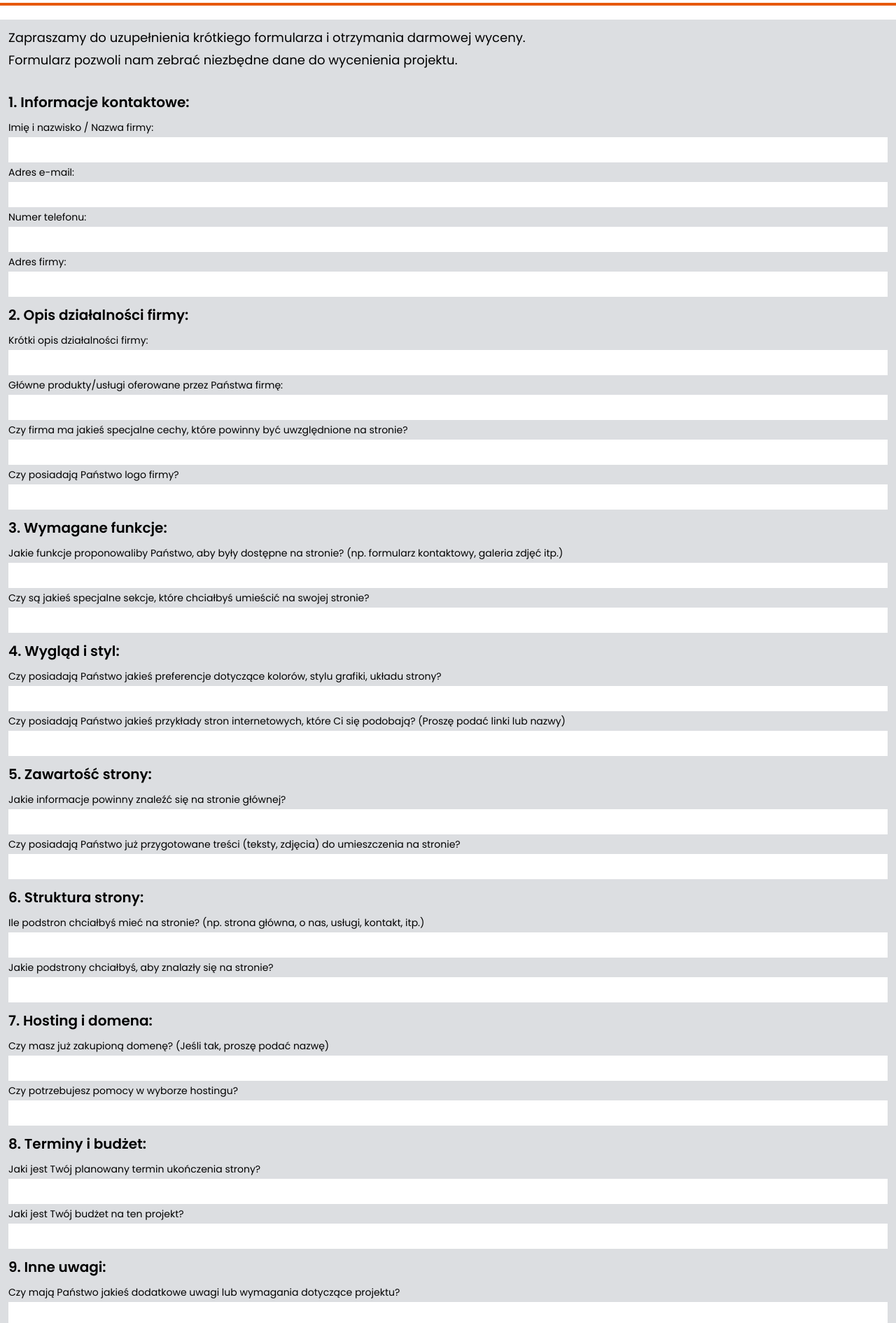
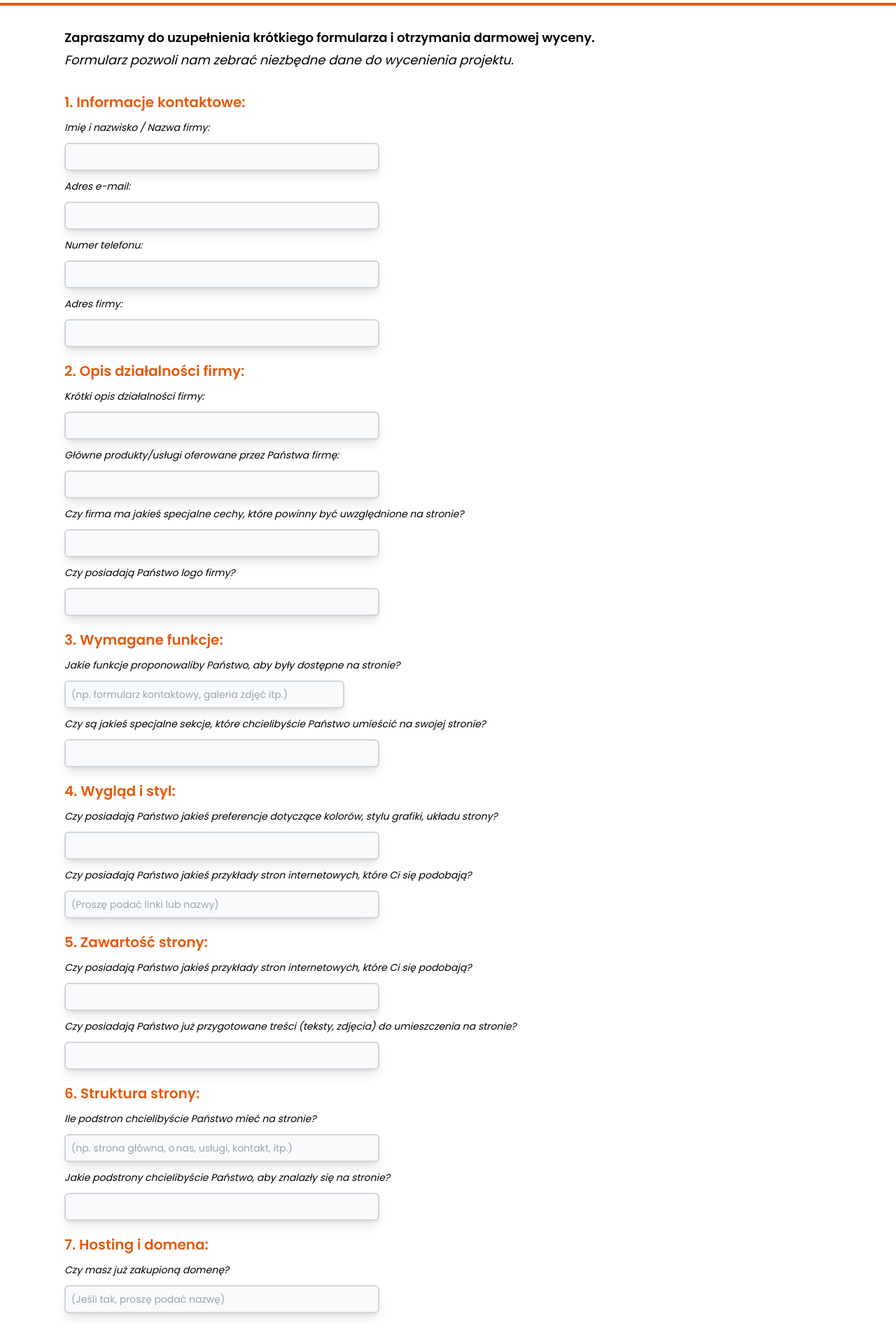
Before and after one commit to Engarr/modezp, a Next.js app: page /formularz-zgloszeniowy in a window 1280 px wide. Shown: the part 180-2070 px from the top of the page at 70% size. Built offline with nearby package versions, Linux system fonts and the light colour scheme.

Commit message:
modify formularz

```diff
--- a/src/app/formularz-zgloszeniowy/page.tsx
+++ b/src/app/formularz-zgloszeniowy/page.tsx
@@ -2,9 +2,18 @@
 import SectionTitle from '@/components/section-header';
 import React from 'react';
 import { motion } from 'framer-motion';
-import { useForm, SubmitHandler, Controller } from 'react-hook-form';
+import {
+  useForm,
+  SubmitHandler,
+  Controller,
+  Control,
+  FieldValues,
+  Path,
+  ControllerRenderProps,
+} from 'react-hook-form';
 import { sendFormData, FormRegistration } from '@/lib/contact-form';
 import { toast } from 'react-hot-toast';
+import { cn } from '@/lib/utils';
 
 const FormRegistration = () => {
   const { control, handleSubmit, reset } = useForm<FormRegistration>();
@@ -24,43 +33,33 @@ const FormRegistration = () => {
   };
   return (
     <>
-			<div className='container mx-auto  flex flex-col justify-between text-center mt-10 sm:text-left '>
+      <div className='container mx-auto  flex flex-col justify-between text-center mt-10 sm:text-left  '>
         <SectionTitle>Formularz Wyceny</SectionTitle>
       </div>
-			<section className='relative container mx-auto pb-32  bg-[#dcdee1] p-3'>
+      <section className='relative container mx-auto pb-32   p-3 '>
         <form
           onSubmit={handleSubmit(onSubmit)}
-					className='flex flex-col justify-around gap-1 text-sm sm:text-md  text-black'
-				>
-					<p className='text-lg'>
-						Zapraszamy do uzupełnienia krótkiego formularza i
-						otrzymania darmowej wyceny.
+          className='flex flex-col justify-around gap-1 text-sm sm:text-md  text-black lg:pl-20'>
+          <p className='text-lg font-semibold'>
+            Zapraszamy do uzupełnienia krótkiego formularza i otrzymania
+            darmowej wyceny.
           </p>
-					<p className='text-lg mb-5'>
-						Formularz pozwoli nam zebrać niezbędne dane do
-						wycenienia projektu.
+          <p className=' text-base lg:text-lg mb-5 italic'>
+            Formularz pozwoli nam zebrać niezbędne dane do wycenienia projektu.
           </p>
-					<h2 className='text-xl my-2 font-semibold'>
-						1. Informacje kontaktowe:
-					</h2>
+
+          <FormTitle text='1. Informacje kontaktowe:' />
           <Controller
             name='yourName'
             control={control}
             defaultValue=''
             rules={{ required: true }}
             render={({ field }) => (
-							<>
-								<label htmlFor='yourName'>
-									Imię i nazwisko / Nazwa firmy:
-								</label>
-								<input
-									id='yourName'
-									required
-									{...field}
+              <Input
+                field={field}
                 type='text'
-									className='p-2'
+                text='Imię i nazwisko / Nazwa firmy:'
               />
-							</>
             )}
           />
           <Controller
@@ -69,16 +68,7 @@ const FormRegistration = () => {
             defaultValue=''
             rules={{ required: true }}
             render={({ field }) => (
-							<>
-								<label htmlFor='yourEmail'>Adres e-mail:</label>
-								<input
-									id='yourEmail'
-									required
-									{...field}
-									type='text'
-									className='p-2'
-								/>
-							</>
+              <Input field={field} type='text' text='Adres e-mail:' />
             )}
           />
           <Controller
@@ -87,18 +77,7 @@ const FormRegistration = () => {
             defaultValue=''
             rules={{ required: true }}
             render={({ field }) => (
-							<>
-								<label htmlFor='yourPhone'>
-									Numer telefonu:
-								</label>
-								<input
-									id='yourPhone'
-									required
-									{...field}
-									type='text'
-									className='p-2'
-								/>
-							</>
+              <Input field={field} type='text' text='Numer telefonu:' />
             )}
           />
           <Controller
@@ -107,39 +86,22 @@ const FormRegistration = () => {
             defaultValue=''
             rules={{ required: true }}
             render={({ field }) => (
-							<>
-								<label htmlFor='yourAdress'>Adres firmy:</label>
-								<input
-									id='yourAdress'
-									required
-									{...field}
-									type='text'
-									className='p-2'
-								/>
-							</>
+              <Input field={field} type='text' text='Adres firmy:' />
             )}
           />
-					<h2 className='text-xl my-2 font-semibold'>
-						2. Opis działalności firmy:
-					</h2>
+
+          <FormTitle text='2. Opis działalności firmy:' />
           <Controller
             name='shortCompanyDescription'
             control={control}
             defaultValue=''
             rules={{ required: true }}
             render={({ field }) => (
-							<>
-								<label htmlFor='shortCompanyDescription'>
-									Krótki opis działalności firmy:
-								</label>
-								<input
-									id='shortCompanyDescription'
-									required
-									{...field}
+              <Input
+                field={field}
                 type='text'
-									className='p-2'
+                text='Krótki opis działalności firmy:'
               />
-							</>
             )}
           />
           <Controller
@@ -148,19 +110,11 @@ const FormRegistration = () => {
             defaultValue=''
             rules={{ required: true }}
             render={({ field }) => (
-							<>
-								<label htmlFor='companyProducts'>
-									Główne produkty/usługi oferowane przez
-									Państwa firmę:
-								</label>
-								<input
-									id='companyProducts'
-									required
-									{...field}
+              <Input
+                field={field}
                 type='text'
-									className='p-2'
+                text='Główne produkty/usługi oferowane przez Państwa firmę:   '
               />
-							</>
             )}
           />
           <Controller
@@ -169,19 +123,12 @@ const FormRegistration = () => {
             defaultValue=''
             rules={{ required: true }}
             render={({ field }) => (
-							<>
-								<label htmlFor='companyCharacteristics'>
-									Czy firma ma jakieś specjalne cechy, które
-									powinny być uwzględnione na stronie?
-								</label>
-								<input
-									id='companyCharacteristics'
-									required
-									{...field}
+              <Input
+                field={field}
                 type='text'
-									className='p-2'
+                text='Czy firma ma jakieś specjalne cechy, które powinny być
+			   uwzględnione na stronie?'
               />
-							</>
             )}
           />
           <Controller
@@ -190,43 +137,28 @@ const FormRegistration = () => {
             defaultValue=''
             rules={{ required: true }}
             render={({ field }) => (
-							<>
-								<label htmlFor='companyLogo'>
-									Czy posiadają Państwo logo firmy?
-								</label>
-								<input
-									id='companyLogo'
-									required
-									{...field}
+              <Input
+                field={field}
                 type='text'
-									className='p-2'
+                text='Czy posiadają Państwo logo firmy?'
               />
-							</>
             )}
           />
-					<h2 className='text-xl my-2 font-semibold'>
-						3. Wymagane funkcje:
-					</h2>
+          <FormTitle text='3. Wymagane funkcje:' />
           <Controller
             name='pageFunctions'
             control={control}
             defaultValue=''
             rules={{ required: true }}
             render={({ field }) => (
-							<>
-								<label htmlFor='pageFunctions'>
-									Jakie funkcje proponowaliby Państwo, aby
-									były dostępne na stronie? (np. formularz
-									kontaktowy, galeria zdjęć itp.)
-								</label>
-								<input
-									id='pageFunctions'
-									required
-									{...field}
+              <Input
+                field={field}
                 type='text'
-									className='p-2'
+                text='Jakie funkcje proponowaliby Państwo, aby były dostępne na
+			  stronie? '
+                placeholder='(np. formularz kontaktowy, galeria zdjęć itp.)'
+                style='max-w-[400px] w-full'
               />
-							</>
             )}
           />
           <Controller
@@ -235,44 +167,26 @@ const FormRegistration = () => {
             defaultValue=''
             rules={{ required: true }}
             render={({ field }) => (
-							<>
-								<label htmlFor='pageSections'>
-									Czy są jakieś specjalne sekcje, które
-									chciałbyś umieścić na swojej stronie?
-								</label>
-								<input
-									id='pageSections'
-									required
-									{...field}
+              <Input
+                field={field}
                 type='text'
-									className='p-2'
+                text='Czy są jakieś specjalne sekcje, które chcielibyście Państwo umieścić na swojej stronie?'
               />
-							</>
             )}
           />
-					<h2 className='text-xl my-2 font-semibold'>
-						4. Wygląd i styl:
-					</h2>
+
+          <FormTitle text='4. Wygląd i styl:' />
           <Controller
             name='pageStyle'
             control={control}
             defaultValue=''
             rules={{ required: true }}
             render={({ field }) => (
-							<>
-								<label htmlFor='pageStyle'>
-									Czy posiadają Państwo jakieś preferencje
-									dotyczące kolorów, stylu grafiki, układu
-									strony?
-								</label>
-								<input
-									id='pageStyle'
-									required
-									{...field}
+              <Input
+                field={field}
                 type='text'
-									className='p-2'
+                text='Czy posiadają Państwo jakieś preferencje dotyczące kolorów, stylu grafiki, układu strony?'
               />
-							</>
             )}
           />
           <Controller
@@ -281,44 +195,29 @@ const FormRegistration = () => {
             defaultValue=''
             rules={{ required: true }}
             render={({ field }) => (
-							<>
-								<label htmlFor='pageExample'>
-									Czy posiadają Państwo jakieś przykłady stron
-									internetowych, które Ci się podobają?
-									(Proszę podać linki lub nazwy)
-								</label>
-								<input
-									id='pageExample'
-									required
-									{...field}
+              <Input
+                field={field}
                 type='text'
-									className='p-2'
+                text='Czy posiadają Państwo jakieś przykłady stron internetowych,
+			   które Ci się podobają? '
+                placeholder='(Proszę podać linki lub nazwy)'
               />
-							</>
             )}
           />
-					<h2 className='text-xl my-2 font-semibold'>
-						5. Zawartość strony:
-					</h2>
+          <FormTitle text='5. Zawartość strony:' />
+
           <Controller
             name='pageMainInformation'
             control={control}
             defaultValue=''
             rules={{ required: true }}
             render={({ field }) => (
-							<>
-								<label htmlFor='pageMainInformation'>
-									Jakie informacje powinny znaleźć się na
-									stronie głównej?
-								</label>
-								<input
-									id='pageMainInformation'
-									required
-									{...field}
+              <Input
+                field={field}
                 type='text'
-									className='p-2'
+                text='Czy posiadają Państwo jakieś przykłady stron internetowych,
+			  które Ci się podobają? '
               />
-							</>
             )}
           />
           <Controller
@@ -327,44 +226,28 @@ const FormRegistration = () => {
             defaultValue=''
             rules={{ required: true }}
             render={({ field }) => (
-							<>
-								<label htmlFor='pageExtraInfromation'>
-									Czy posiadają Państwo już przygotowane
-									treści (teksty, zdjęcia) do umieszczenia na
-									stronie?
-								</label>
-								<input
-									id='pageExtraInfromation'
-									required
-									{...field}
+              <Input
+                field={field}
                 type='text'
-									className='p-2'
+                text='Czy posiadają Państwo już przygotowane treści (teksty,
+				zdjęcia) do umieszczenia na stronie?'
               />
-							</>
             )}
           />
-					<h2 className='text-xl my-2 font-semibold'>
-						6. Struktura strony:
-					</h2>
+          <FormTitle text='6. Struktura strony:' />
+
           <Controller
             name='subpages'
             control={control}
             defaultValue=''
             rules={{ required: true }}
             render={({ field }) => (
-							<>
-								<label htmlFor='subpages'>
-									Ile podstron chciałbyś mieć na stronie? (np.
-									strona główna, o nas, usługi, kontakt, itp.)
-								</label>
-								<input
-									id='subpages'
-									required
-									{...field}
+              <Input
+                field={field}
                 type='text'
-									className='p-2'
+                text='Ile podstron chcielibyście Państwo mieć na stronie? '
+                placeholder='(np. strona główna, o	nas, usługi, kontakt, itp.)'
               />
-							</>
             )}
           />
           <Controller
@@ -373,43 +256,28 @@ const FormRegistration = () => {
             defaultValue=''
             rules={{ required: true }}
             render={({ field }) => (
-							<>
-								<label htmlFor='subpagesInfo'>
-									Jakie podstrony chciałbyś, aby znalazły się
-									na stronie?
-								</label>
-								<input
-									id='subpagesInfo'
-									required
-									{...field}
+              <Input
+                field={field}
                 type='text'
-									className='p-2'
+                text='Jakie podstrony chcielibyście Państwo, aby znalazły się na stronie?
+				'
               />
-							</>
             )}
           />
-					<h2 className='text-xl my-2 font-semibold'>
-						7. Hosting i domena:
-					</h2>
+          <FormTitle text='7. Hosting i domena:' />
+
           <Controller
             name='domena'
             control={control}
             defaultValue=''
             rules={{ required: true }}
             render={({ field }) => (
-							<>
-								<label htmlFor='domena'>
-									Czy masz już zakupioną domenę? (Jeśli tak,
-									proszę podać nazwę)
-								</label>
-								<input
-									id='domena'
-									required
-									{...field}
+              <Input
+                field={field}
                 type='text'
-									className='p-2'
+                text=' Czy masz już zakupioną domenę?'
+                placeholder='(Jeśli tak, proszę podać nazwę)'
               />
-							</>
             )}
           />
           <Controller
@@ -418,42 +286,26 @@ const FormRegistration = () => {
             defaultValue=''
             rules={{ required: true }}
             render={({ field }) => (
-							<>
-								<label htmlFor='hosting'>
-									Czy potrzebujesz pomocy w wyborze hostingu?
-								</label>
-								<input
-									id='hosting'
-									required
-									{...field}
+              <Input
+                field={field}
                 type='text'
-									className='p-2'
+                text='Czy potrzebujesz pomocy w wyborze hostingu?
+				 '
               />
-							</>
             )}
           />
-					<h2 className='text-xl my-2 font-semibold'>
-						8. Terminy i budżet:
-					</h2>
+          <FormTitle text='8. Terminy i budżet:' />
           <Controller
             name='deadline'
             control={control}
             defaultValue=''
             rules={{ required: true }}
             render={({ field }) => (
-							<>
-								<label htmlFor='deadline'>
-									Jaki jest Twój planowany termin ukończenia
-									strony?
-								</label>
-								<input
-									id='deadline'
-									required
-									{...field}
+              <Input
+                field={field}
                 type='text'
-									className='p-2'
+                text='Jaki jest Państwa planowany termin ukończenia strony?'
               />
-							</>
             )}
           />
           <Controller
@@ -462,54 +314,35 @@ const FormRegistration = () => {
             defaultValue=''
             rules={{ required: true }}
             render={({ field }) => (
-							<>
-								<label htmlFor='budget'>
-									Jaki jest Twój budżet na ten projekt?
-								</label>
-								<input
-									id='budget'
-									required
-									{...field}
-									type='text'
-									className='p-2'
+              <Input
+                field={field}
+                type='number'
+                text='Jaki jest Państwa budżet na ten projekt?
+			   '
               />
-							</>
             )}
           />
-					<h2 className='text-xl my-2 font-semibold'>
-						9. Inne uwagi:
-					</h2>
+          <FormTitle text='9. Inne uwagi:' />
           <Controller
             name='comments'
             control={control}
             defaultValue=''
             rules={{ required: true }}
             render={({ field }) => (
-							<>
-								<label htmlFor='comments'>
-									Czy mają Państwo jakieś dodatkowe uwagi lub
-									wymagania dotyczące projektu?
-								</label>
-								<input
-									id='comments'
-									{...field}
+              <Input
+                field={field}
                 type='text'
-									className='p-2'
+                text='Czy mają Państwo jakieś dodatkowe uwagi lub wymagania
+			  dotyczące projektu?'
               />
-							</>
             )}
           />
           <label htmlFor='agreement' className=' mt-2 flex'>
-						<input
-							type='checkbox'
-							className='w-[20px] h-[20px] '
-							required
-						/>
+            <input type='checkbox' className='w-[20px] h-[20px] ' required />
             <p className='text-[12px] xl:text-sm ml-3'>
-							Zgadzam się na przetwarzanie moich danych osobowych
-							przez Modezp Mateusz Woś, NIP: 7952501374 w celu
-							kontaktu z Tobą na Twoją prośbę zgodnie z polityką
-							prywatności.
+              Zgadzam się na przetwarzanie moich danych osobowych przez Modezp
+              Mateusz Woś, NIP: 7952501374 w celu kontaktu z Tobą na Twoją
+              prośbę zgodnie z polityką prywatności.
             </p>
           </label>
           <div className='flex justify-center sm:justify-end mt-5'>
@@ -519,8 +352,7 @@ const FormRegistration = () => {
                 transition: { duration: 0.1 },
               }}
               type='submit'
-							className='bg-button-background outline-none text-white text-md lg:text-lg py-2 px-4 rounded-3xl hover:bg-orange-600 transition-all hover:scale-2'
-						>
+              className='bg-button-background outline-none text-white text-md lg:text-lg py-2 px-4 rounded-3xl hover:bg-orange-600 transition-all hover:scale-2'>
               Wyślij formularz
             </motion.button>
           </div>
@@ -531,3 +363,44 @@ const FormRegistration = () => {
 };
 
 export default FormRegistration;
+
+type InputProps<T extends FieldValues, K extends Path<T>> = {
+  field: ControllerRenderProps<T, K>;
+  type: string;
+  placeholder?: string;
+  text: string;
+  style?: string;
+};
+
+type FormTitleType = {
+  text: string;
+};
+
+const FormTitle = ({ text }: FormTitleType) => {
+  return <h2 className='text-xl my-2 font-semibold text-main-color'>{text}</h2>;
+};
+const Input = <T extends FieldValues, K extends Path<T>>({
+  field,
+  type,
+  placeholder,
+  text,
+  style,
+}: InputProps<T, K>) => {
+  return (
+    <>
+      <label htmlFor='yourName' className='italic'>
+        {text}
+      </label>
+
+      <input
+        {...field}
+        type={type}
+        className={cn(
+          'p-2 shadow-lg lg:w-[450px] w-full rounded-md my-2 border-2 border-gray-300 bg-gray-50 focus:outline-none  focus:border-input-focus',
+          style
+        )}
+        placeholder={placeholder}
+      />
+    </>
+  );
+};
--- a/src/app/globals.css
+++ b/src/app/globals.css
@@ -12,6 +12,7 @@
   --button-background: #e03600;
   --button-background-hover: #ed3700;
   --main-bright-color: #f8f1f1;
+  --input-focus: #e7570a48;
 }
 
 @layer utilities {
--- a/tailwind.config.ts
+++ b/tailwind.config.ts
@@ -20,6 +20,7 @@ module.exports = {
         'button-background': 'var(--button-background)',
         'button-background-hover': 'var(--button-background-hover)',
         'main-bright-color': 'var(--main-bright-color)',
+        'input-focus': 'var(--input-focus)',
       },
     },
   },
```
Also changed, not shown: src/app/portfolio/page.tsx (line endings or trailing spaces). Lines whose indentation alone changed are shown as unchanged.
